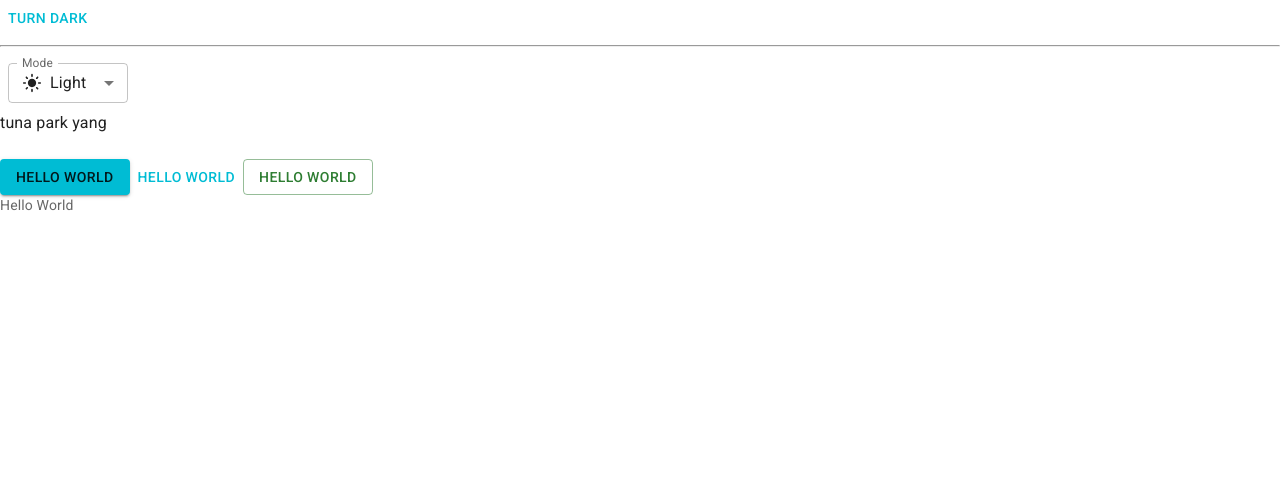
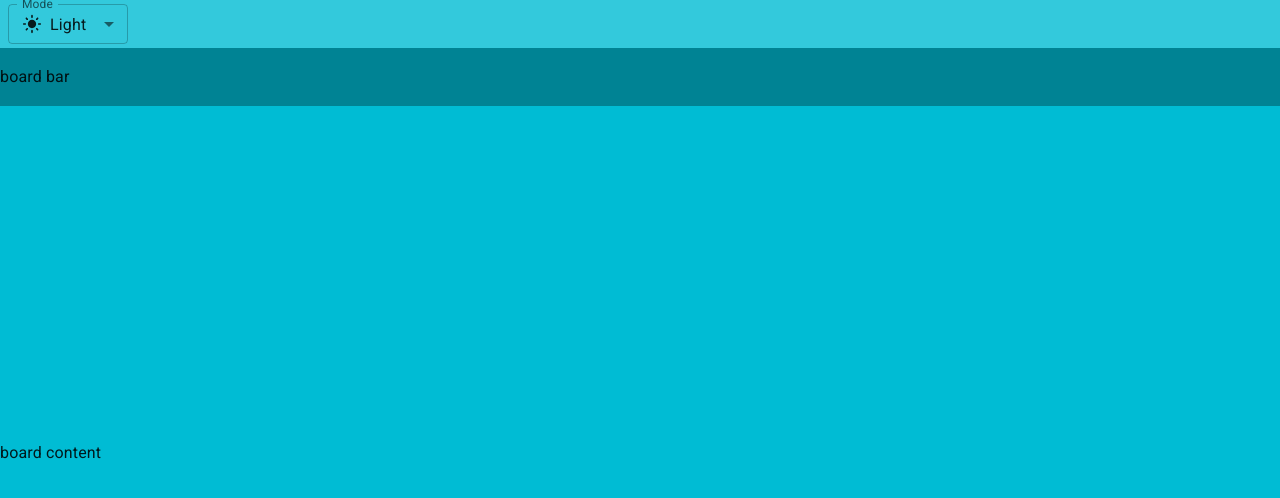
Before and after one commit to chickenstudy/trello-web-tpy, a React (Vite) app: page / in a window 1280 px wide. Shown: the top 498 px of the page. Built offline with nearby package versions, Linux system fonts and the light colour scheme.

Commit message:
basic_layout

```diff
--- a/index.html
+++ b/index.html
@@ -4,7 +4,7 @@
     <meta charset="UTF-8" />
     <link rel="icon" type="image/svg+xml" href="/vite.svg" />
     <meta name="viewport" content="width=device-width, initial-scale=1.0" />
-    <title>Vite + React</title>
+    <title>TRELLO MERN BY TPY</title>
     <link rel="preconnect" href="https://fonts.googleapis.com" />
     <link rel="preconnect" href="https://fonts.gstatic.com" crossorigin />
     <link
--- a/src/App.jsx
+++ b/src/App.jsx
@@ -1,11 +1,10 @@
 import {
   Box,
-  Button,
+  Container,
   FormControl,
   InputLabel,
   MenuItem,
   Select,
-  Typography,
 } from "@mui/material";
 import LightModeIcon from "@mui/icons-material/LightMode";
 import DarkModeIcon from "@mui/icons-material/DarkMode";
@@ -50,37 +49,43 @@
   );
 }
 // luu dark or light mode vao local storage
-function ModeToggle() {
-  const { mode, setMode } = useColorScheme();
-  return (
-    <Button
-      onClick={() => {
-        setMode(mode === "light" ? "dark" : "light");
-      }}
-    >
-      {mode === "light" ? "Turn dark" : "Turn light"}
-    </Button>
-  );
-}
 function App() {
   return (
-    <>
-      <ModeToggle />
-      <hr />
-      <ModeSelect />
-      <br />
-      <div>tuna park yang</div>
-      <br />
-      <Button variant="contained">Hello World</Button>
-      <Button variant="text">Hello World</Button>
-      <Button variant="outlined" color="success">
-        Hello World
-      </Button>
-
-      <Typography variant="body2" color="text.secondary">
-        Hello World
-      </Typography>
-    </>
+    <Container disableGutters maxWidth={false} sx={{ height: "100vh" }}>
+      <Box
+        sx={{
+          backgroundColor: "primary.light",
+          width: "100%",
+          height: (theme) => theme.trello.appBarHeight,
+          display: "flex",
+          alignItems: "center",
+        }}
+      >
+        <ModeSelect />
+      </Box>
+      <Box
+        sx={{
+          backgroundColor: "primary.dark",
+          width: "100%",
+          height: (theme) => theme.trello.boardBarHeight,
+          display: "flex",
+          alignItems: "center",
+        }}
+      >
+        board bar
+      </Box>
+      <Box
+        sx={{
+          backgroundColor: "primary.main",
+          width: "100%",
+          height: (theme) => theme.trello.boardContentHeight,
+          display: "flex",
+          alignItems: "center",
+        }}
+      >
+        board content
+      </Box>
+    </Container>
   );
 }
 
--- a/src/theme.js
+++ b/src/theme.js
@@ -3,6 +3,11 @@
 
 // create a theme instance
 const theme = extendTheme({
+  trello: {
+    appBarHeight: "48px",
+    boardBarHeight: "58px",
+    boardContentHeight: "calc(100vh - 48px - 58px)",
+  },
   colorSchemes: {
     light: {
       palette: {
```
